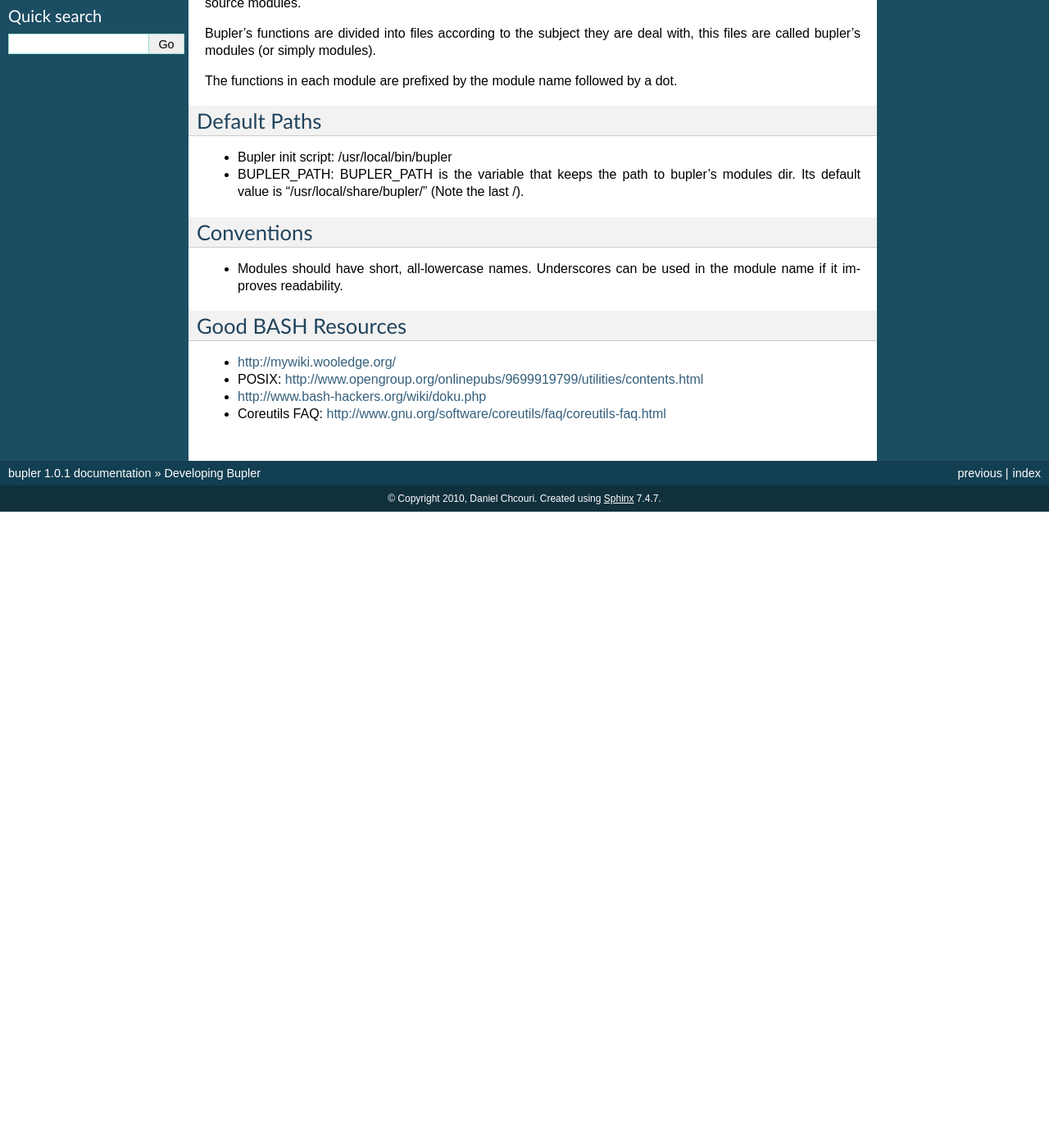
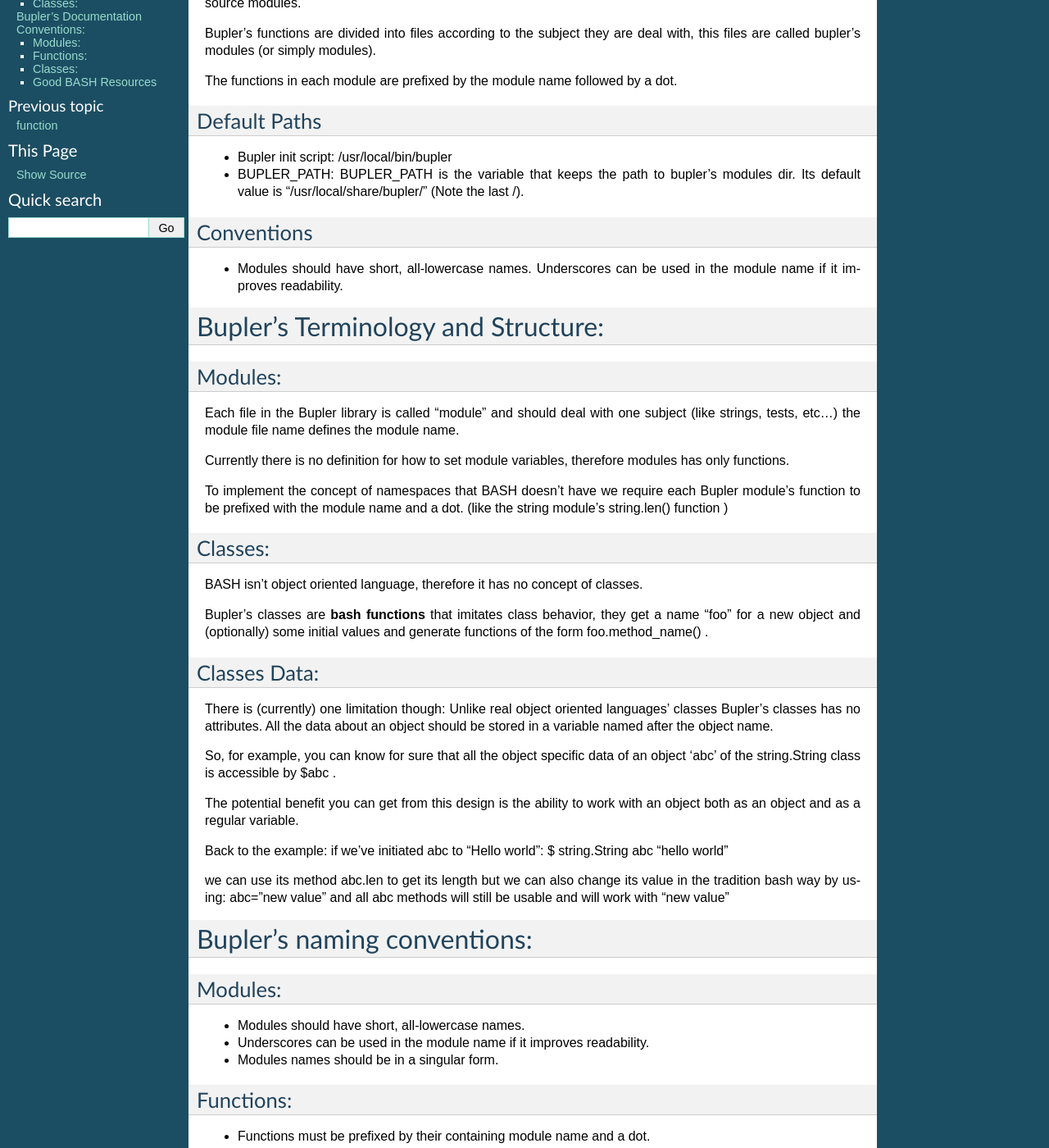
Before and after one commit to theosp/bupler-lib, a Sphinx documentation site: the page built from docs/source/developers.rst, in a window 1280 px wide and 1400 px high, scrolled down 270 px. Shown: the whole window at 82% size. Built offline with Sphinx 7.4.7, drawn with Linux system fonts in a browser that asks for light colours; before the commit the page ends 900 px from its top, so only the background shows below that; some of the changed text lies outside the part shown.

Commit message:
Update Developers docs

```diff
--- a/docs/source/developers.rst
+++ b/docs/source/developers.rst
@@ -28,6 +28,114 @@
 
 * Modules should have short, all-lowercase names.  Underscores can be used in the module name if it improves readability.
 
+
+Bupler's Terminology and Structure:
+===================
+
+Modules:
+--------
+
+Each file in the Bupler library is called "module" and should deal with one
+subject (like strings, tests, etc...) the module file name defines the module
+name.
+
+Currently there is no definition for how to set module variables, therefore
+modules has only functions.
+
+To implement the concept of namespaces that BASH doesn't have we require each
+Bupler module's function to be prefixed with the module name and a dot. (like
+the string module's string.len() function )
+
+Classes:
+--------
+
+BASH isn't object oriented language, therefore it has no concept of classes.
+
+Bupler's classes are **bash functions** that imitates class behavior, they
+get a name "foo" for a new object and (optionally) some initial values and
+generate functions of the form foo.method_name() .
+
+Classes Data:
+-------------
+
+There is (currently) one limitation though: Unlike real object oriented
+languages' classes Bupler's classes has no attributes. All the data about an
+object should be stored in a variable named after the object name.
+
+So, for example, you can know for sure that all the object specific data of
+an object 'abc' of the string.String class is accessible by $abc .
+
+The potential benefit you can get from this design is the ability to work
+with an object both as an object and as a regular variable.
+
+Back to the example: if we've initiated abc to "Hello world":
+$ string.String abc "hello world"
+
+we can use its method abc.len to get its length but we can also change its
+value in the tradition bash way by using:
+abc="new value"
+and all abc methods will still be usable and will work with "new value"
+
+Bupler's naming conventions:
+============================
+
+Modules:
+--------
+
+* Modules should have short, all-lowercase names.
+* Underscores can be used in the module name if it improves readability.
+* Modules names should be in a singular form.
+
+Functions:
+----------
+
+* Functions must be prefixed by their containing module name and a dot.
+      For example function "bar" under the "foo" module should be named: "foo.bar".
+
+* Functions should have short, all-lowercase names.
+* Underscores can be used in the module name if it improves readability.
+
+Classes:
+--------
+
+* class names should be CamelCased.
+* As with functions modules should be prefixed with the module name and a
+dot.
+
+Bupler's Documentation Conventions:
+=================================
+
+Modules:
+--------
+
+Each module foo should provide a doc function named: foo.doc() that prints
+its documentation.
+
+The module documentation should be as follow:
+
+first line - short (few words) module description
+[empty line]
+Full description
+
+Functions:
+----------
+For each function foo.bar() there should be a doc function named:
+foo.bar.doc() that prints its documentation.
+
+The function documentation should be as follow:
+
+first line - function synopsis like: foo.bar(param1, param2, ...)
+[empty line]
+full description
+[empty line]
+Exit status:
+List of possible exit status and the meaning of each one of them:
+
+Classes:
+--------
+
+TODO
+
 Good BASH Resources
 -------------------
 
```
